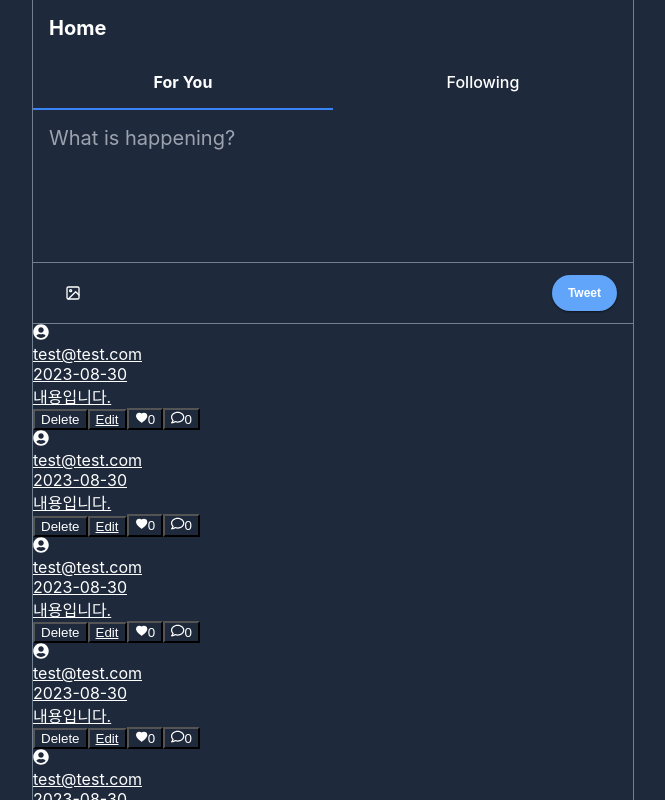
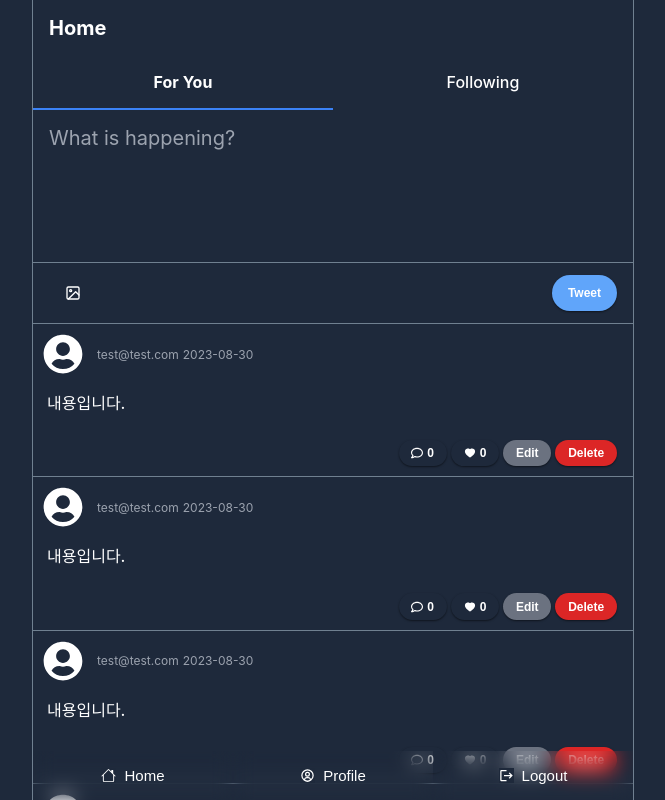
Before and after one commit to haemi-jeon/fastcampus-react-twitter, a React (Create React App) app: page / in a window 1280 px wide. Shown: the top 800 px of the page, without its empty margins (307-972 px from the left). Built offline with nearby package versions, Linux system fonts and the light colour scheme.

Commit message:
scss를 이용한 스타일링 2

```diff
--- a/src/components/Layout.tsx
+++ b/src/components/Layout.tsx
@@ -1,9 +1,15 @@
 import { ReactNode } from 'react';
+import MenuList from './Menu';
 
 interface LayoutProps {
 	children: ReactNode;
 }
 
 export const Layout = ({ children }: LayoutProps) => {
-	return <div className="layout">{children}</div>;
+	return (
+		<div className="layout">
+			{children}
+			<MenuList />
+		</div>
+	);
 };
--- /dev/null
+++ b/src/components/Menu.tsx
@@ -0,0 +1,27 @@
+import { BsHouse } from 'react-icons/bs';
+import { BiUserCircle } from 'react-icons/bi';
+import { MdLogout } from 'react-icons/md';
+import { useNavigate } from 'react-router-dom';
+
+export default function MenuList() {
+	const navigate = useNavigate();
+
+	return (
+		<div className="footer">
+			<div className="footer__grid">
+				<button type="button" onClick={() => navigate('/')}>
+					<BsHouse />
+					Home
+				</button>
+				<button type="button" onClick={() => navigate('/profile')}>
+					<BiUserCircle />
+					Profile
+				</button>
+				<button type="button" onClick={() => navigate('/')}>
+					<MdLogout />
+					Logout
+				</button>
+			</div>
+		</div>
+	);
+}
--- /dev/null
+++ b/src/components/posts/PostBox.tsx
@@ -0,0 +1,56 @@
+import { PostProps } from 'pages/home';
+import { AiFillHeart } from 'react-icons/ai';
+import { FaRegComment, FaUserCircle } from 'react-icons/fa';
+import { Link } from 'react-router-dom';
+
+interface PostBoxProps {
+	post: PostProps;
+}
+
+export default function PostBox({ post }: PostBoxProps) {
+	const handleDelete = () => {
+		//
+	};
+
+	return (
+		<div className="post__box" key={post?.id}>
+			<Link to={`/posts/${post?.id}`}>
+				<div className="post__box-profile">
+					<div className="post__flex">
+						{post?.profileUrl ? (
+							<img
+								src={post?.profileUrl}
+								className="post__box-profile-img"
+								alt="profile"
+							/>
+						) : (
+							<FaUserCircle className="post__box-profile-icon" />
+						)}
+						<div className="post__email">{post?.email}</div>
+						<div className="post__createAt">{post?.createAt}</div>
+					</div>
+					<div className="post__box-content">{post?.content}</div>
+				</div>
+			</Link>
+			<div className="post__box-footer">
+				{/* post.uid === user.uid 일 때 */}
+				<>
+					<button type="button" className="post__delete" onClick={handleDelete}>
+						Delete
+					</button>
+					<button type="button" className="post__edit">
+						<Link to={`/posts/edit/${post?.id}`}>Edit</Link>
+					</button>
+				</>
+				<button type="button" className="post__likes">
+					<AiFillHeart />
+					{post?.likeCount || 0}
+				</button>
+				<button type="button" className="post__comments">
+					<FaRegComment />
+					{post?.comments?.length || 0}
+				</button>
+			</div>
+		</div>
+	);
+}
--- /dev/null
+++ b/src/components/posts/PostForm.tsx
@@ -0,0 +1,32 @@
+import { FiImage } from 'react-icons/fi';
+
+const handleFileUpload = () => {
+	//
+};
+
+export default function PostForm() {
+	return (
+		<form className="post-form">
+			<textarea
+				name="content"
+				id="content"
+				className="post-form__textarea"
+				placeholder="What is happening?"
+				required
+			/>
+			<div className="post-form__submit-area">
+				<label htmlFor="file-input" className="post-form__file">
+					<FiImage className="post-form__file-icon" />
+				</label>
+				<input
+					type="file"
+					name="file-input"
+					className="hidden"
+					accept="image/*"
+					onChange={handleFileUpload}
+				/>
+				<input type="submit" value="Tweet" className="post-form__submit-btn" />
+			</div>
+		</form>
+	);
+}
--- a/src/index.scss
+++ b/src/index.scss
@@ -6,8 +6,9 @@
 $activeBorder: #3b82f6;
 $grayText: #9ca3af;
 $danger: #dc2626;
-$danger: #dc26268e;
+$dangerDark: #dc26268e;
 $gray: #6b7280;
+$grayDark: #4c515b;
 
 $font: -apple-system, BlinkMacSystemFont, 'Segoe UI', 'Roboto', 'Oxygen',
 	'Ubuntu', 'Cantarell', 'Fira Sans', 'Droid Sans', 'Helvetica Neue', sans-serif;
@@ -43,6 +44,38 @@
 	border: none;
 	cursor: pointer;
 	box-shadow: 0 1px 2px 0 rgba(0, 0, 0, 0.5);
+}
+
+//footer
+.footer {
+	position: fixed;
+	right: 0;
+	left: 0;
+	bottom: 0;
+	z-index: 10;
+	width: 100%;
+	max-width: 600px;
+	margin: 0 auto;
+	background-color: transparent;
+	color: $white;
+
+	&__grid {
+		display: grid;
+		grid-template-columns: repeat(3, minmax(0, 1fr));
+		background-color: transparent;
+
+		button {
+			border: none;
+			display: flex;
+			gap: 8px;
+			justify-content: center;
+			align-items: center;
+			font-size: 15px;
+			background-color: transparent;
+			padding: 16px 0;
+			backdrop-filter: blur(10px);
+		}
+	}
 }
 
 // home 레이아웃
@@ -122,3 +155,93 @@
 		background-color: $primaryColor;
 	}
 }
+
+// Post 레이아웃
+.post {
+	padding-bottom: 40px;
+
+	&__flex {
+		display: flex;
+		gap: 4px;
+		align-items: center;
+	}
+
+	&__email,
+	&__createAt {
+		font-size: 12px;
+		color: $grayText;
+	}
+
+	&__box {
+		padding: 10px 0;
+		border-bottom: 1px solid $border;
+
+		a {
+			text-decoration: none;
+		}
+
+		&-profile {
+			text-decoration: none;
+			padding: 0 10px;
+
+			&-img,
+			&-icon {
+				width: 40px;
+				height: 40px;
+				border-radius: 50%;
+				margin-right: 10px;
+			}
+		}
+
+		&-content {
+			display: block;
+			font-weight: 500;
+			padding: 16px 4px;
+		}
+
+		&-footer {
+			padding: 0 16px;
+			margin-top: 10px;
+			font-size: 14px;
+			display: flex;
+			gap: 4px;
+			flex-direction: row-reverse;
+
+			button {
+				@extend .button;
+
+				&.post__delete {
+					background-color: $danger;
+
+					&:hover,
+					&:focus {
+						background-color: $dangerDark;
+					}
+				}
+
+				&.post__edit {
+					background-color: $gray;
+
+					a {
+						background-color: transparent;
+					}
+
+					&:hover,
+					&:focus {
+						background-color: $grayDark;
+					}
+				}
+
+				&.post__likes,
+				&.post__comments {
+					@extend .post__flex;
+
+					&:hover,
+					&:focus {
+						color: $gray;
+					}
+				}
+			}
+		}
+	}
+}
--- a/src/pages/home/index.tsx
+++ b/src/pages/home/index.tsx
@@ -1,7 +1,5 @@
-import { FiImage } from 'react-icons/fi';
-import { FaUserCircle, FaRegComment } from 'react-icons/fa';
-import { AiFillHeart } from 'react-icons/ai';
-import { Link } from 'react-router-dom';
+import PostForm from 'components/posts/PostForm';
+import PostBox from 'components/posts/PostBox';
 
 export interface PostProps {
 	id: string;
@@ -60,14 +58,6 @@
 	},
 ];
 
-const handleFileUpload = () => {
-	//
-};
-
-const handleDelete = () => {
-	//
-};
-
 export default function HomePage() {
 	return (
 		<div className="home">
@@ -76,79 +66,11 @@
 				<div className="home__tab home__tab--active">For You</div>
 				<div className="home__tab">Following</div>
 			</div>
-			{/* Post Form */}
-			<form className="post-form">
-				<textarea
-					name="content"
-					id="content"
-					className="post-form__textarea"
-					placeholder="What is happening?"
-					required
-				/>
-				<div className="post-form__submit-area">
-					<label htmlFor="file-input" className="post-form__file">
-						<FiImage className="post-form__file-icon" />
-					</label>
-					<input
-						type="file"
-						name="file-input"
-						className="hidden"
-						accept="image/*"
-						onChange={handleFileUpload}
-					/>
-					<input
-						type="submit"
-						value="Tweet"
-						className="post-form__submit-btn"
-					/>
-				</div>
-			</form>
+			<PostForm />
 			{/* Tweet posts */}
 			<div className="post">
 				{posts?.map((post) => (
-					<div className="post__box" key={post?.id}>
-						<Link to={`/posts/${post?.id}`}>
-							<div className="post__box-profile">
-								<div className="post__flex">
-									{post?.profileUrl ? (
-										<img
-											src={post?.profileUrl}
-											className="post__box-profile-img"
-											alt="profile"
-										/>
-									) : (
-										<FaUserCircle className="post__box-profile-icon" />
-									)}
-									<div className="post__email">{post?.email}</div>
-									<div className="post__createAt">{post?.createAt}</div>
-								</div>
-								<div className="post__box-content">{post?.content}</div>
-							</div>
-						</Link>
-						<div className="post__box-footer">
-							{/* post.uid === user.uid 일 때 */}
-							<>
-								<button
-									type="button"
-									className="post__delete"
-									onClick={handleDelete}
-								>
-									Delete
-								</button>
-								<button type="button" className="post__edit">
-									<Link to={`/posts/edit/${post?.id}`}>Edit</Link>
-								</button>
-							</>
-							<button type="button" className="post__likes">
-								<AiFillHeart />
-								{post?.likeCount || 0}
-							</button>
-							<button type="button" className="post__comments">
-								<FaRegComment />
-								{post?.comments?.length || 0}
-							</button>
-						</div>
-					</div>
+					<PostBox post={post} key={post.id} />
 				))}
 			</div>
 		</div>
```
